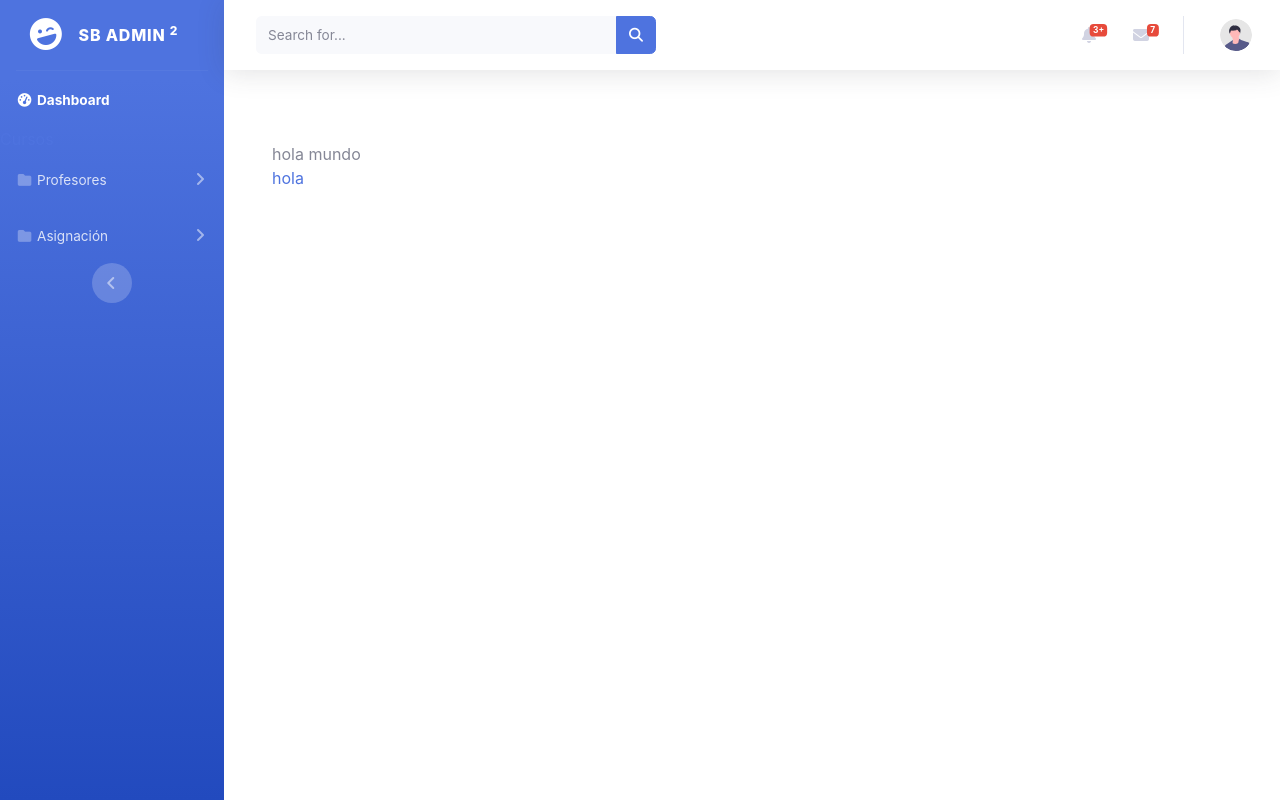
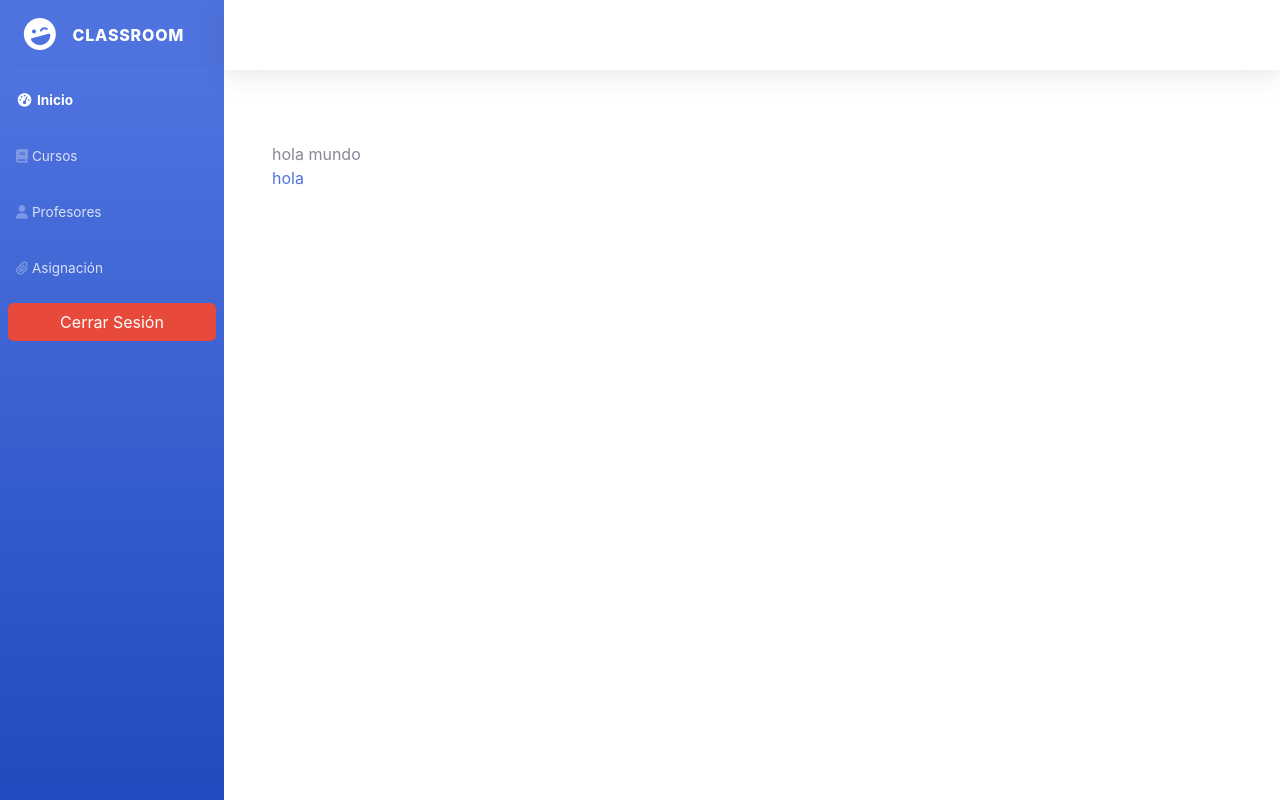
Before and after one commit to Jhon1606/front-react, a React (Create React App) app: page / in a window 1280 px wide. Built offline with nearby package versions, Linux system fonts and the light colour scheme; no server answers.

Commit message:
cursos get

```diff
--- a/src/api/auth/index.js
+++ b/src/api/auth/index.js
@@ -1,9 +1,9 @@
-import { BASE_PATH, getRequest, requestBody } from "../../config"
+import { BASE_PATH, getRequest, sendRequest } from "../../config"
 
 export const login = async (data) => {
     const url = `${ BASE_PATH }/login`;
 
-    const params = requestBody("POST", data);
+    const params = sendRequest("POST", data);
 
     const response = await fetch(url, params);
     const result = await response.json();
@@ -29,7 +29,7 @@ export const checkAuthToken = async () => {
 
 export const logout = async () => {
     const url = `${ BASE_PATH }/logout`;
-    const params = requestBody("POST");
+    const params = sendRequest("POST");
 
     await fetch(url, params);
 
--- /dev/null
+++ b/src/api/cursos/index.js
@@ -0,0 +1,12 @@
+import { BASE_PATH, getRequest, sendRequest } from "../../config"
+
+export const index = async () => {
+    const url = `${ BASE_PATH }/courses`;
+    const params = getRequest();
+
+    const response = await fetch(url, params);
+    const result = await response.json();
+
+    return result;
+
+}
--- a/src/config/index.js
+++ b/src/config/index.js
@@ -1,7 +1,7 @@
 export const BASE_PATH = 'http://localhost:8000/api';
 export const token = localStorage.getItem('token');
 
-export function requestBody(method, data = null){
+export function sendRequest(method, data = null){
     const paramas = {
         method: `${ method }`,
         body: JSON.stringify(data),
--- a/src/layouts/Sidebar.js
+++ b/src/layouts/Sidebar.js
@@ -7,43 +7,41 @@ function Sidebar() {
   return (
     <>
         <ul className="navbar-nav bg-gradient-primary sidebar sidebar-dark accordion" id="accordionSidebar">
-            <a className="sidebar-brand d-flex align-items-center justify-content-center" href="index.html">
+            <Link to={'/'} className="sidebar-brand d-flex align-items-center justify-content-center">
                 <div className="sidebar-brand-icon rotate-n-15">
                     <i className="fas fa-laugh-wink"></i>
                 </div>
-                <div className="sidebar-brand-text mx-3">SB Admin <sup>2</sup></div>
-            </a>
+                <div className="sidebar-brand-text mx-3">ClassRoom</div>
+            </Link>
 
             <hr className="sidebar-divider my-0"/>
 
             <li className="nav-item active">
-                <a className="nav-link" href="index.html">
+                <Link to={'/'} className="nav-link">
                     <i className="fas fa-fw fa-tachometer-alt"></i>
-                    <span>Dashboard</span>
-                </a>
+                    <span>Inicio</span>
+                </Link>
+            </li>
+            <li className="nav-item">
+                <Link to={'/cursos'} className="nav-link">
+                    <i class="fa fa-book"></i>
+                    <span>Cursos</span>
+                </Link>
+            </li>
+            <li className="nav-item">
+                <Link to={'/profesores'} className="nav-link">
+                    <i class="fa fa-user"></i>
+                    <span>Profesores</span>
+                </Link>
+            </li>
+            <li className="nav-item">
+                <Link to={'/asignaciones'} className="nav-link">
+                    <i class="fa fa-paperclip"></i>
+                    <span>Asignación</span>
+                </Link>
             </li>
 
-            <li className="nav-item">
-                <Link to={'/cursos'}>Cursos</Link>
-            </li>
-            <li className="nav-item">
-                <a className="nav-link collapsed" href="#" data-toggle="collapse" data-target="#collapseProduccion"
-                    aria-expanded="true" aria-controls="collapseProduccion">
-                    <i className="fas fa-fw fa-folder"></i>
-                    <span>Profesores</span>
-                </a>
-            </li>
-            <li className="nav-item">
-                <a className="nav-link collapsed" href="#" data-toggle="collapse" data-target="#collapseProduccion"
-                    aria-expanded="true" aria-controls="collapseProduccion">
-                    <i className="fas fa-fw fa-folder"></i>
-                    <span>Asignación</span>
-                </a>
-            </li>
-
-            <div className="text-center d-none d-md-inline">
-                <button className="rounded-circle border-0" id="sidebarToggle"></button>
-            </div>
+            <button className="btn btn-danger m-2" type="button">Cerrar Sesión</button>
         </ul>
     </>
   )
--- a/src/layouts/Topbar.js
+++ b/src/layouts/Topbar.js
@@ -1,18 +1,12 @@
 import React from 'react'
 import '../css/Sb-admin-2.css'
 import '../css/Sb-admin-2.min.css'
-import UndrawProfile1 from '../assets/img/undraw_profile_1.svg'
-import UndrawProfile2 from '../assets/img/undraw_profile_2.svg'
-import UndrawProfile3 from '../assets/img/undraw_profile_3.svg'
-import UndrawProfile from '../assets/img/undraw_profile.svg'
-import UndrawRocket from '../assets/img/undraw_rocket.svg'
-import UndrawPosting from '../assets/img/undraw_posting_photo.svg'
 
 function Topbar() {
   return (
     <>
-        <nav class="navbar navbar-expand navbar-light bg-white topbar mb-4 static-top shadow">
-            <button id="sidebarToggleTop" class="btn btn-link d-md-none rounded-circle mr-3">
+        <nav className="navbar navbar-expand navbar-light bg-white topbar mb-4 static-top shadow">
+            {/* <button id="sidebarToggleTop" class="btn btn-link d-md-none rounded-circle mr-3">
                 <i class="fa fa-bars"></i>
             </button>
 
@@ -195,7 +189,7 @@ function Topbar() {
                         </a>
                     </div>
                 </li>
-            </ul>
+            </ul> */}
         </nav>
     </>
   )
--- a/src/pages/Cursos.js
+++ /dev/null
@@ -1,23 +0,0 @@
-export default function Cursos() {
-  return (
-    <>
-        <div className="table-responsive">
-            <table className="table table-striped table-hover">
-                <thead>
-                    <th scope="col">Codigo</th>
-                    <th scope="col">Nombre</th>
-                    <th></th>
-                </thead>
-                <tbody>
-                    <td>001</td>
-                    <td>Prueba</td>
-                    <td>
-                        <button type="button" class="btn btn-sm btn-success mx-2 my-1 text-success" title="Editar"><i class="bi bi-pencil-fill"></i></button>
-                        <button type="button" class="btn btn-sm btn-danger mx-2 text-dark" title="Eliminar"><i class="bi bi-trash3"></i> </button>
-                    </td>
-                </tbody>
-            </table>
-        </div>
-    </>
-  )
-}
--- /dev/null
+++ b/src/pages/cursos/index.js
@@ -0,0 +1,48 @@
+import { useLoaderData } from "react-router-dom";
+
+export default function Index() {
+
+  const {result} = useLoaderData();
+
+  return (
+    <>
+        <div className="table-responsive">
+            <table className="table table-striped table-hover">
+                <thead>
+                    <tr>
+                        <th scope="col">Código</th>
+                        <th scope="col">Nombre</th>
+                        <th scope="col">Horas Máximas</th>
+                        <th scope="col">Opciones</th>
+                    </tr>
+                </thead>
+                <tbody>
+                    {
+                        result.length > 0 ? (
+                            result.map((curso) =>
+                            <tr key={curso.id}>
+                                <td>{ curso.id }</td>
+                                <td>{ curso.name }</td>
+                                <td>{ curso.hours_max }</td>
+                                <td>
+                                    <button type="button" className="btn btn-sm btn-success mx-2 my-1" title="Editar"><i className="bi bi-pencil-fill"></i></button>
+                                    <button type="button" className="btn btn-sm btn-danger mx-2" title="Eliminar"><i className="bi bi-trash3"></i> </button>
+                                </td>
+                            </tr>
+                            )
+                        ) : (
+                            <>
+                                <tr>
+                                    <td colSpan={4} className="text-center">
+                                        <h5>Sin cursos registrados actualmente</h5>
+                                    </td>
+                                </tr>
+                            </>
+                        )
+                    }
+                </tbody>
+            </table>
+        </div>
+    </>
+  )
+}
--- a/src/routes/index.js
+++ b/src/routes/index.js
@@ -3,7 +3,8 @@ import App from "../layouts/App";
 import Error404 from "../pages/Error404";
 import Login from "../pages/Login";
 import Home from "../pages/Home";
-import Cursos from "../pages/Cursos";
+import Index from "../pages/cursos";
+import { index } from "../api/cursos";
 
 export const routes = createBrowserRouter([
     {
@@ -17,7 +18,16 @@ export const routes = createBrowserRouter([
             },
             {
                 path: '/cursos',
-                element: <Cursos/>
+                element: <Index/>,
+                loader: index
+            },
+            {
+                path: '/profesores',
+                element: <Index/>
+            },
+            {
+                path: '/asignaciones',
+                element: <Index/>
             },
         ],
     },
```
Also changed, not shown: src/pages/cursos/create.js (added), src/pages/cursos/edit.js (added), src/pages/cursos/show.js (added).
